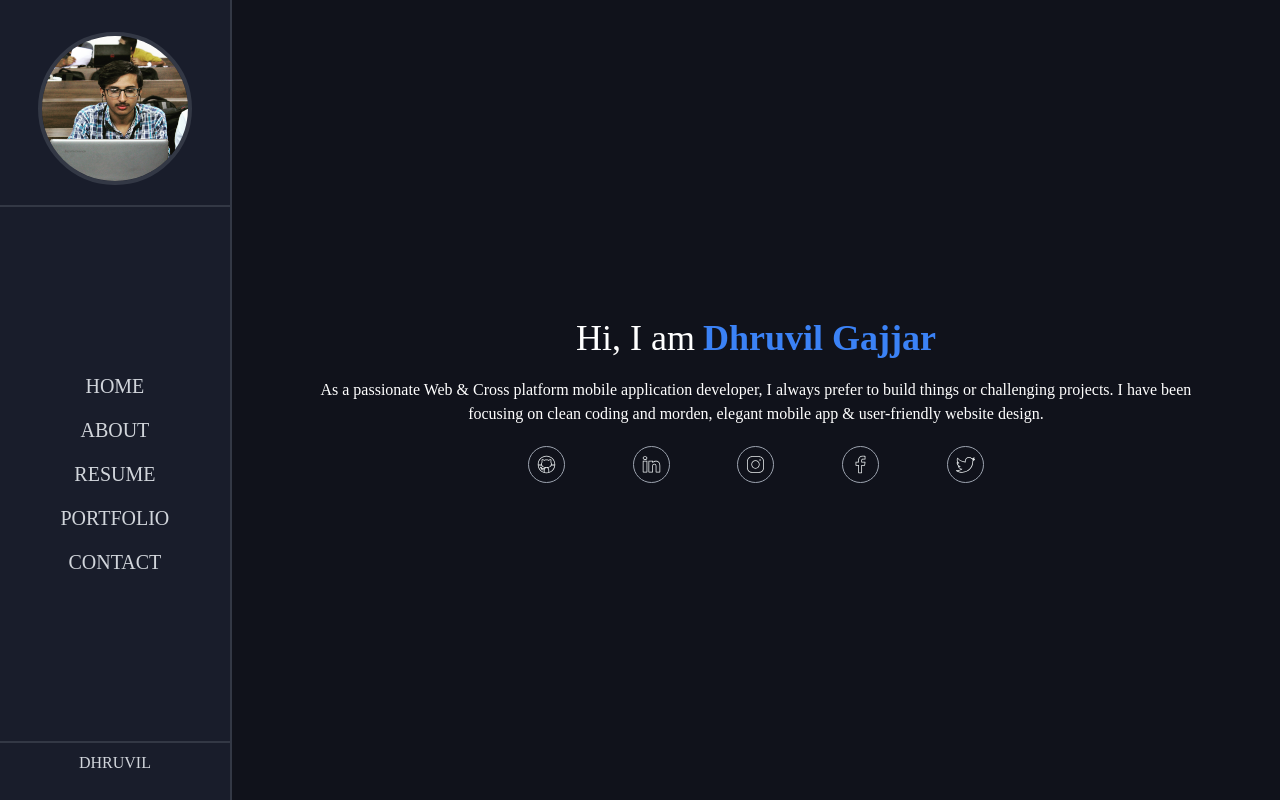
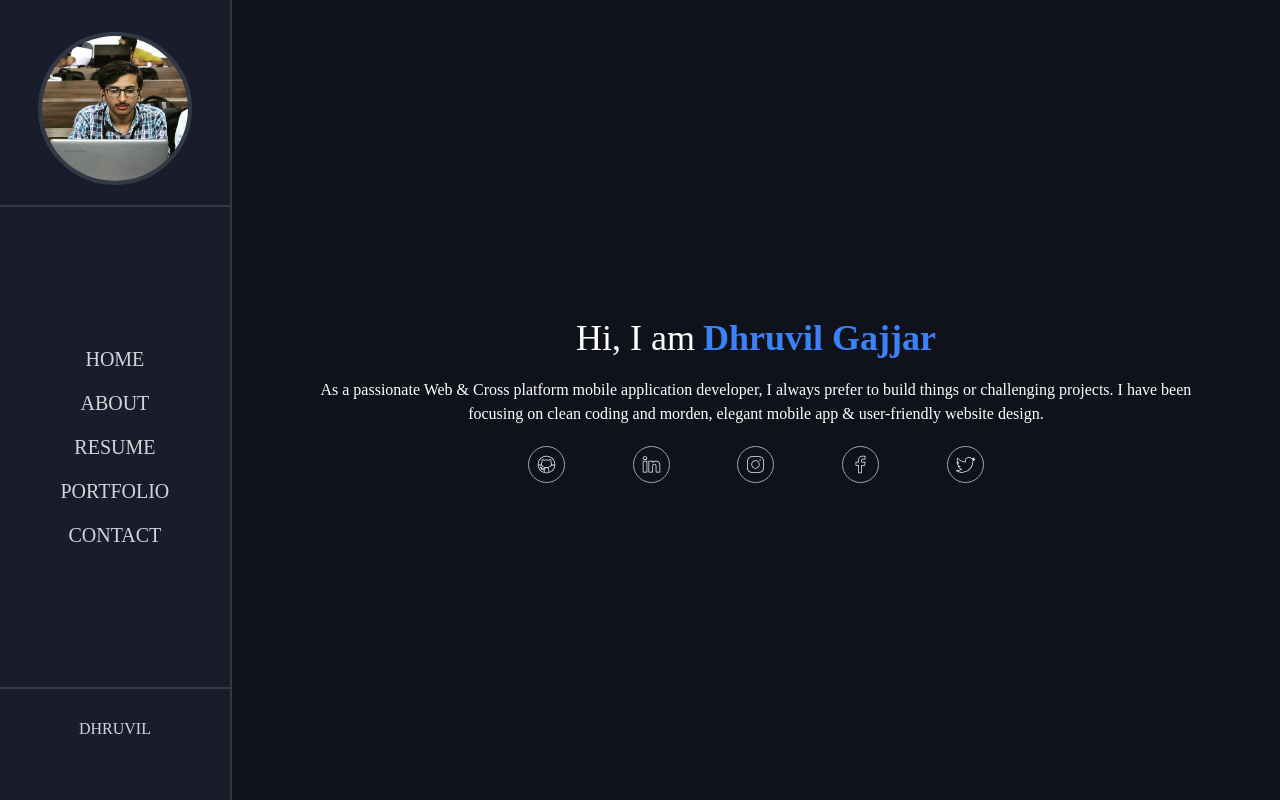
Before and after one commit to lucifer2355/portfolio-2, a Next.js app: page / in a window 1280 px wide. Built offline with nearby package versions, Linux system fonts and the light colour scheme; what tailwindcss-pseudo-elements would draw is missing.

Commit message:
add margin in sidebar bottom

```diff
--- a/components/SideBar.jsx
+++ b/components/SideBar.jsx
@@ -6,7 +6,7 @@ import { navlinks } from "../data/navlinks/navlinks";
 
 const SideBar = () => {
   return (
-    <div className='bg-[#191D2B] w-3/12 border-r-2 border-gray-400 border-opacity-20 flex flex-col'>
+    <div className='bg-[#191D2B] w-3/12 border-r-2 border-gray-400 border-opacity-20 flex flex-col hidden md:hidden xl:block'>
       {/* Profile Image */}
       <div className='flex justify-center mt-8 border-b-2 border-gray-400 border-opacity-20 pb-5'>
         <div className='border-4 border-gray-400 border-opacity-20 rounded-full w-8/12 flex justify-center items-center'>
@@ -20,7 +20,7 @@ const SideBar = () => {
       </div>
 
       {/* Nav Links */}
-      <div className='flex justify-center items-center h-4/6 uppercase font-thin text-gray-300'>
+      <div className='flex justify-center items-center h-3/5 uppercase font-thin text-gray-300'>
         <ul className='space-y-4 w-full uppercase '>
           {navlinks.map((link) => (
             <li className='text-xl text-center hover:bg-opacity-20 hover:text-opacity-100 hover:text-blue-500 cursor-pointer'>
@@ -31,8 +31,8 @@ const SideBar = () => {
       </div>
 
       {/* Social Link */}
-      <div className='border-t-2 border-gray-400 border-opacity-20 py-2'>
-        <h1 className='text-center text-gray-300'>DHRUVIL</h1>
+      <div className='border-t-2 border-gray-400 border-opacity-20'>
+        <h1 className='text-center text-gray-300 mt-7'>DHRUVIL</h1>
       </div>
     </div>
   );
```
